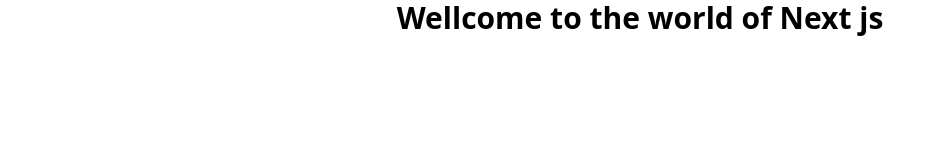
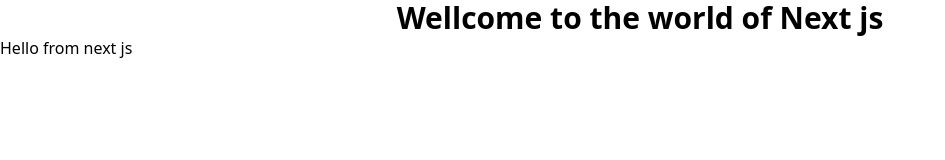
Before and after one commit to fitse01/stackover-flow-clone, a Next.js app: page / in a window 1280 px wide. Shown: the top 160 px of the page, without its empty margins (0-945 px from the left). Built offline with nearby package versions, Linux system fonts and the light colour scheme.

Commit message:
home update paragragh

```diff
--- a/app/page.tsx
+++ b/app/page.tsx
@@ -4,6 +4,7 @@
       <h1 className="text-center text-3xl font-bold text-secondary">
         Wellcome to the world of Next js{" "}
       </h1>
+      <p>Hello from next js </p>
     </div>
   );
 }
```
